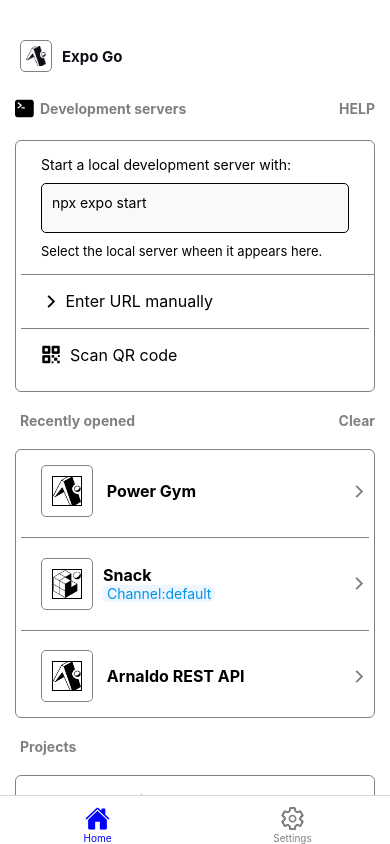
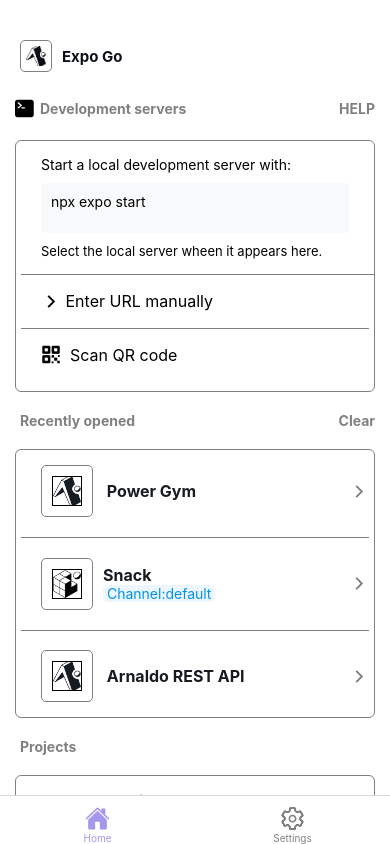
Before and after one commit to arnaldo-tomo/ExpoGo_UI, a React Native app: screen /tabs in a window 390 px wide. Built offline with nearby package versions, Linux system fonts and the light colour scheme.

Commit message:
Update TabNavigation.js

```diff
--- a/router/TabNavigation.js
+++ b/router/TabNavigation.js
@@ -15,7 +15,14 @@
 
     return (
         <View style={[{ flex: 1, backgroundColor: Thema == 'dark' ? darkBg : light }]}>
-            <StatusBar style='auto' backgroundColor={Thema == 'dark' ? dark : light} />
+            {Thema == 'dark' ?
+                <>
+                    <StatusBar style='light' backgroundColor={Thema == 'dark' && dark} />
+                </>
+                :
+                <StatusBar style='dark' backgroundColor={Thema == 'light' && light} />
+
+            }
             <SafeAreaView style={{ flex: 1, }} >
                 {/* Header  */}
                 <View style={[{ backgroundColor: Thema == 'dark' ? dark : light, width: width, marginTop: 30, paddingBottom: 10 }]}>
@@ -46,7 +53,7 @@
                     <View style={[{ backgroundColor: Thema == 'dark' ? dark : light, marginVertical: 20, padding: 5, borderRadius: 6, borderWidth: 0.4, borderColor: 'gray', }]}>
                         <View style={{ paddingLeft: 20, paddingRight: 20 }}>
                             <Text style={[{ fontWeight: 'normal', marginBottom: 10, marginTop: 10, color: Thema == 'dark' && darkText }]}>Start a local development server with:</Text>
-                            <View style={{ height: 50, borderWidth: 0.3, borderRadius: 5, padding: 10, backgroundColor: '#F8F9FA', marginBottom: 10 }}>
+                            <View style={{ height: 50, borderWidth: 0.3, borderRadius: 5, padding: 10, backgroundColor: '#F8F9FA', marginBottom: 10, borderWidth: 0, }}>
                                 <Text style={{ fontWeight: 'normal' }}>npx expo start</Text>
                             </View>
                             <Text style={[{ fontWeight: 'normal', fontSize: 13, color: Thema == 'dark' && darkText }]}>Select the local server wheen it appears here.</Text>
@@ -70,14 +77,14 @@
                         </View>
                         <Text style={{ fontWeight: 'bold', color: "gray" }}>Clear</Text>
                     </View>
-                    <View style={{ backgroundColor: 'white', marginVertical: 20, padding: 5, borderRadius: 6, borderWidth: 0.4, borderColor: 'gray', }}>
+                    <View style={[{ backgroundColor: Thema == 'dark' ? dark : light, marginVertical: 20, padding: 5, borderRadius: 6, borderWidth: 0.4, borderColor: 'gray', }]}>
                         <TouchableOpacity style={{ flexDirection: 'row', alignItems: 'center', justifyContent: 'space-between' }}>
                             <View style={{ paddingLeft: 20, paddingRight: 20, alignItems: 'center', flexDirection: 'row', marginBottom: 10, marginTop: 10 }}>
                                 <TouchableOpacity style={{ marginRight: 10, borderWidth: 0.3, padding: 10, borderRadius: 5, borderColor: 'gray' }}>
-                                    <Image source={require('../assets/logo_expo.png')} style={{ width: 30, height: 30, borderWidth: 0.5 }} />
+                                    <Image source={require('../assets/logo_expo.png')} style={{ width: 30, height: 30, borderWidth: 0.5 }} tintColor={Thema == 'dark' ? light : dark} />
                                 </TouchableOpacity>
                                 <View style={{ flexDirection: 'row', alignItems: 'center', justifyContent: 'space-between' }}>
-                                    <Text style={{ fontSize: 16, fontWeight: 'bold' }}> Power Gym </Text>
+                                    <Text style={[{ fontSize: 16, fontWeight: 'bold', color: Thema == 'dark' ? light : dark }]}> Power Gym </Text>
                                 </View>
                             </View>
                             <View>
@@ -92,7 +99,7 @@
                                     <Image source={require('../assets/favicon.png')} style={{ width: 30, height: 30, borderWidth: 0.5 }} />
                                 </TouchableOpacity>
                                 <View style={{ flexDirection: 'column', justifyContent: 'space-between' }}>
-                                    <Text style={{ fontSize: 16, fontWeight: 'bold' }}>Snack </Text>
+                                    <Text style={{ fontSize: 16, fontWeight: 'bold', color: Thema == 'dark' ? light : dark }}>Snack </Text>
                                     <TouchableOpacity style={{ backgroundColor: '#EDF6FF', borderRadius: 5 }}>
                                         <Text style={{ color: '#0093ED', }}> Channel:default </Text>
                                     </TouchableOpacity>
@@ -108,10 +115,10 @@
                         <View style={{ flexDirection: 'row', alignItems: 'center', justifyContent: 'space-between' }}>
                             <View style={{ paddingLeft: 20, paddingRight: 20, alignItems: 'center', flexDirection: 'row', marginBottom: 10, marginTop: 10 }}>
                                 <TouchableOpacity style={{ marginRight: 10, borderWidth: 0.3, padding: 10, borderRadius: 5, borderColor: 'gray' }}>
-                                    <Image source={require('../assets/logo_expo.png')} style={{ width: 30, height: 30, borderWidth: 0.5 }} />
+                                    <Image source={require('../assets/logo_expo.png')} style={{ width: 30, height: 30, borderWidth: 0.5 }} tintColor={Thema == 'dark' ? light : dark} />
                                 </TouchableOpacity>
                                 <View style={{ flexDirection: 'row', alignItems: 'center', justifyContent: 'space-between' }}>
-                                    <Text style={{ fontSize: 16, fontWeight: 'bold' }}> Arnaldo REST API </Text>
+                                    <Text style={{ fontSize: 16, fontWeight: 'bold', color: Thema == 'dark' ? light : dark }}> Arnaldo REST API </Text>
                                 </View>
                             </View>
                             <View>
@@ -128,12 +135,12 @@
                         </View>
                     </View>
 
-                    <View style={{ backgroundColor: 'white', marginVertical: 20, padding: 5, borderRadius: 6, borderWidth: 0.4, borderColor: 'gray', }}>
+                    <View style={[{ backgroundColor: Thema == 'dark' ? dark : light, marginVertical: 20, padding: 5, borderRadius: 6, borderWidth: 0.4, borderColor: 'gray', }]}>
 
                         <View style={{ flexDirection: 'row', alignItems: 'center', justifyContent: 'space-between' }}>
                             <View style={{ paddingLeft: 20, paddingRight: 20, alignItems: 'center', flexDirection: 'row', marginBottom: 10, marginTop: 10 }}>
                                 <View style={{ flexDirection: 'row', alignItems: 'center', justifyContent: 'space-between' }}>
-                                    <Text style={{ fontSize: 16, fontWeight: 'bold' }}> Instagram Ui/UX </Text>
+                                    <Text style={{ fontSize: 16, fontWeight: 'bold', color: Thema == 'dark' ? light : dark }}> Instagram Ui/UX </Text>
                                 </View>
                             </View>
                             <View>
@@ -147,7 +154,7 @@
                             <View style={{ paddingLeft: 20, paddingRight: 20, alignItems: 'center', flexDirection: 'row', marginBottom: 10, marginTop: 10 }}>
 
                                 <View style={{ flexDirection: 'row', alignItems: 'center', justifyContent: 'space-between' }}>
-                                    <Text style={{ fontSize: 16, fontWeight: 'bold' }}> Recat TailWinds </Text>
+                                    <Text style={{ fontSize: 16, fontWeight: 'bold', color: Thema == 'dark' ? light : dark }}> Recat TailWinds </Text>
                                 </View>
                             </View>
                             <View>
@@ -160,7 +167,7 @@
                             <View style={{ paddingLeft: 20, paddingRight: 20, alignItems: 'center', flexDirection: 'row', marginBottom: 10, marginTop: 10 }}>
 
                                 <View style={{ flexDirection: 'row', alignItems: 'center', justifyContent: 'space-between' }}>
-                                    <Text style={{ fontSize: 16, fontWeight: 'bold' }}> Njira </Text>
+                                    <Text style={{ fontSize: 16, fontWeight: 'bold', color: Thema == 'dark' ? light : dark }}> Njira </Text>
                                 </View>
                             </View>
                             <View>
@@ -172,7 +179,7 @@
                         <View style={{ flexDirection: 'row', alignItems: 'center', justifyContent: 'space-between' }}>
                             <View style={{ paddingLeft: 20, paddingRight: 20, alignItems: 'center', flexDirection: 'row', marginBottom: 10, marginTop: 10 }}>
                                 <View style={{ flexDirection: 'row', alignItems: 'center', justifyContent: 'space-between' }}>
-                                    <Text style={{ fontSize: 16, fontWeight: '500', color: 'gray' }}> See all Projects </Text>
+                                    <Text style={{ fontSize: 16, fontWeight: '400', color: 'gray', color: Thema == 'dark' ? light : dark }}> See all Projects </Text>
                                 </View>
                             </View>
                             <View>
@@ -189,13 +196,13 @@
                             <Text style={[{ fontWeight: 'bold', marginLeft: 5, color: Thema == 'dark' ? darkText : 'gray' }]}>Snacks</Text>
                         </View>
                     </View>
-                    <View style={{ backgroundColor: 'white', marginVertical: 20, padding: 5, borderRadius: 6, borderWidth: 0.4, borderColor: 'gray', }}>
+                    <View style={{ backgroundColor: Thema == 'dark' ? dark : light, marginVertical: 20, padding: 5, borderRadius: 6, borderWidth: 0.4, borderColor: 'gray', }}>
                         <View style={{ flexDirection: 'row', alignItems: 'center', justifyContent: 'space-between' }}>
                             <View style={{ paddingLeft: 20, paddingRight: 20, alignItems: 'center', flexDirection: 'row', marginBottom: 10, marginTop: 10 }}>
                                 <View style={{ justifyContent: 'space-between' }}>
-                                    <Text style={{ fontSize: 16, fontWeight: 'bold' }}>Auht0 </Text>
-                                    <Text style={{ fontSize: 16, fontWeight: '500' }}>Exemplo duma dreciacao </Text>
-                                    <Text style={{ backgroundColor: '#F8F9FA', width: 50, padding: 5, borderRadius: 5, fontWeight: '700' }}>Draft</Text>
+                                    <Text style={{ fontSize: 16, fontWeight: 'bold', color: Thema == 'dark' ? light : dark }}>Auht0 </Text>
+                                    <Text style={{ fontSize: 14, fontWeight: '400', color: Thema == 'dark' ? light : dark }}>Exemplo use of Auth0 in React Native </Text>
+                                    <Text style={[{ backgroundColor: Thema == 'dark' ? dark : '#F8F9FA', width: 50, padding: 5, marginTop: 10, borderRadius: 5, fontWeight: '700', borderColor: Thema == 'dark' && darkText, borderWidth: 1, color: Thema == 'dark' ? darkText : dark }]}>Draft</Text>
                                 </View>
                             </View>
                             <View>
@@ -206,8 +213,8 @@
                         <View style={{ flexDirection: 'row', alignItems: 'center', justifyContent: 'space-between' }}>
                             <View style={{ paddingLeft: 20, paddingRight: 20, alignItems: 'center', flexDirection: 'row', marginBottom: 10, marginTop: 10 }}>
                                 <View style={{ justifyContent: 'space-between' }}>
-                                    <Text style={{ fontSize: 16, fontWeight: 'bold' }}>SlideShare</Text>
-                                    <Text style={{ backgroundColor: '#F8F9FA', width: 50, padding: 5, borderRadius: 5, fontWeight: '700' }}>Draft</Text>
+                                    <Text style={{ fontSize: 16, fontWeight: 'bold', color: Thema == 'dark' ? light : dark }}>SlideShare</Text>
+                                    <Text style={[{ backgroundColor: Thema == 'dark' ? dark : '#F8F9FA', width: 50, padding: 5, marginTop: 10, borderRadius: 5, fontWeight: '700', borderColor: Thema == 'dark' && darkText, borderWidth: 1, color: Thema == 'dark' ? darkText : dark }]}>Draft</Text>
                                 </View>
                             </View>
                             <View>
@@ -218,8 +225,8 @@
                         <View style={{ flexDirection: 'row', alignItems: 'center', justifyContent: 'space-between' }}>
                             <View style={{ paddingLeft: 20, paddingRight: 20, alignItems: 'center', flexDirection: 'row', marginBottom: 10, marginTop: 10 }}>
                                 <View style={{ justifyContent: 'space-between' }}>
-                                    <Text style={{ fontSize: 16, fontWeight: 'bold' }}>SwitchCase</Text>
-                                    <Text style={{ backgroundColor: '#F8F9FA', width: 50, padding: 5, borderRadius: 5, fontWeight: '700' }}>Draft</Text>
+                                    <Text style={{ fontSize: 16, fontWeight: 'bold', color: Thema == 'dark' ? light : dark }}>SwitchCase</Text>
+                                    <Text style={[{ backgroundColor: Thema == 'dark' ? dark : '#F8F9FA', width: 50, padding: 5, marginTop: 10, borderRadius: 5, fontWeight: '700', borderColor: Thema == 'dark' && darkText, borderWidth: 1, color: Thema == 'dark' ? darkText : dark }]}>Draft</Text>
                                 </View>
                             </View>
                             <View>
@@ -402,12 +409,14 @@
     const Thema = useColorScheme();
     return (
         <Tab.Navigator
-            screenOptions={({ route }) => ({
+            screenOptions={({ route, focused }) => ({
+
                 headerShown: false,
 
                 tabBarStyle: {
                     paddingTop: 8,
                     backgroundColor: Thema == 'dark' ? darkBg : light
+
                 },
                 tabBarIcon: ({ focused, color, size }) => {
                     let iconName;
@@ -423,7 +432,8 @@
                     // You can return any component that you like here!
                     return <Ionicons name={iconName} size={size} color={color} />;
                 },
-                tabBarActiveTintColor: 'blue',
+                // freezeOnBlur: true,
+                tabBarActiveTintColor: '#a498ec',
                 tabBarInactiveTintColor: 'gray',
             })}
         >
```
